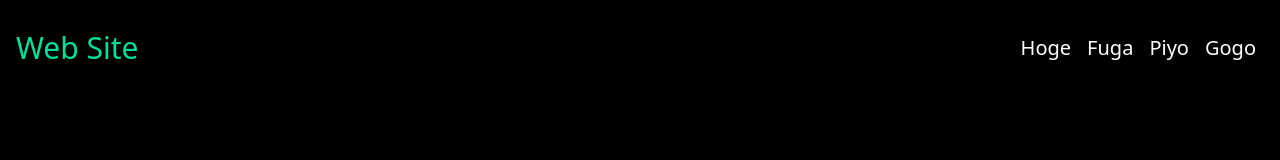
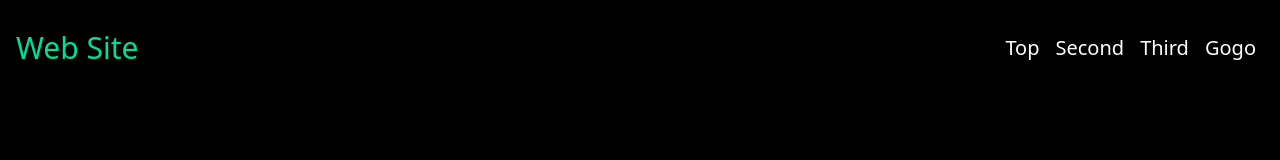
Before and after one commit to hironomiu/typescript-react-app, a React (Create React App) app: page / in a window 1280 px wide. Shown: the top 160 px of the page. Built offline with nearby package versions, Linux system fonts and the light colour scheme.

Commit message:
commited

```diff
--- a/src/components/Header.tsx
+++ b/src/components/Header.tsx
@@ -11,9 +11,15 @@ const Header = () => {
       <h1 className="w-full text-3xl text-[#00df9a]">Web Site</h1>
       <nav className="hidden md:flex">
         <ul className="flex ">
-          <li className="px-2 text-xl">Hoge</li>
-          <li className="px-2 text-xl">Fuga</li>
-          <li className="px-2 text-xl">Piyo</li>
+          <li className="px-2 text-xl">
+            <a href="#top">Top</a>
+          </li>
+          <li className="px-2 text-xl">
+            <a href="#second">Second</a>
+          </li>
+          <li className="px-2 text-xl">
+            <a href="#third">Third</a>
+          </li>
           <li className="px-2 text-xl">Gogo</li>
         </ul>
       </nav>
--- a/src/components/main/Second.tsx
+++ b/src/components/main/Second.tsx
@@ -1,7 +1,7 @@
 import DualScreen from '../../assets/dual-screen.png'
 const Second = () => {
   return (
-    <div className="bg-white w-full py-16 px-4 text-black">
+    <div id="second" className="bg-white w-full py-16 px-4 text-black">
       <div className="max-w-[1240px] mx-auto grid md:grid-cols-2">
         <img
           className="w-[500px] mx-auto rounded-md py-4"
--- a/src/components/main/Third.tsx
+++ b/src/components/main/Third.tsx
@@ -2,7 +2,7 @@ import React from 'react'
 
 const Third = () => {
   return (
-    <div className="w-full py-16 text-white px-4">
+    <div id="third" className="w-full py-16 text-white px-4">
       <div className="max-w-[1240px] mx-auto grid lg:grid-cols-3">
         <div className="lg:col-span-2 my-4">
           <h1 className="md:text-4xl sm:text-3xl text-xl font-bold">
--- a/src/components/main/Top.tsx
+++ b/src/components/main/Top.tsx
@@ -1,6 +1,9 @@
 const Top = () => {
   return (
-    <div className="max-w-[1240px] flex flex-col mt-[-96px] h-screen w-full  mx-auto text-center items-center justify-center">
+    <div
+      id="top"
+      className="max-w-[1240px] flex flex-col mt-[-96px] h-screen w-full  mx-auto text-center items-center justify-center"
+    >
       <p className="text-[#00df9a] font-bold p-2">
         hello world hoge fuga piyo gaga
       </p>
--- a/src/index.css
+++ b/src/index.css
@@ -2,7 +2,11 @@
 @tailwind components;
 @tailwind utilities;
 
-body{
+html {
+  scroll-behavior: smooth;
+}
+
+body {
   background-color: black;
   color: white;
 }
```
